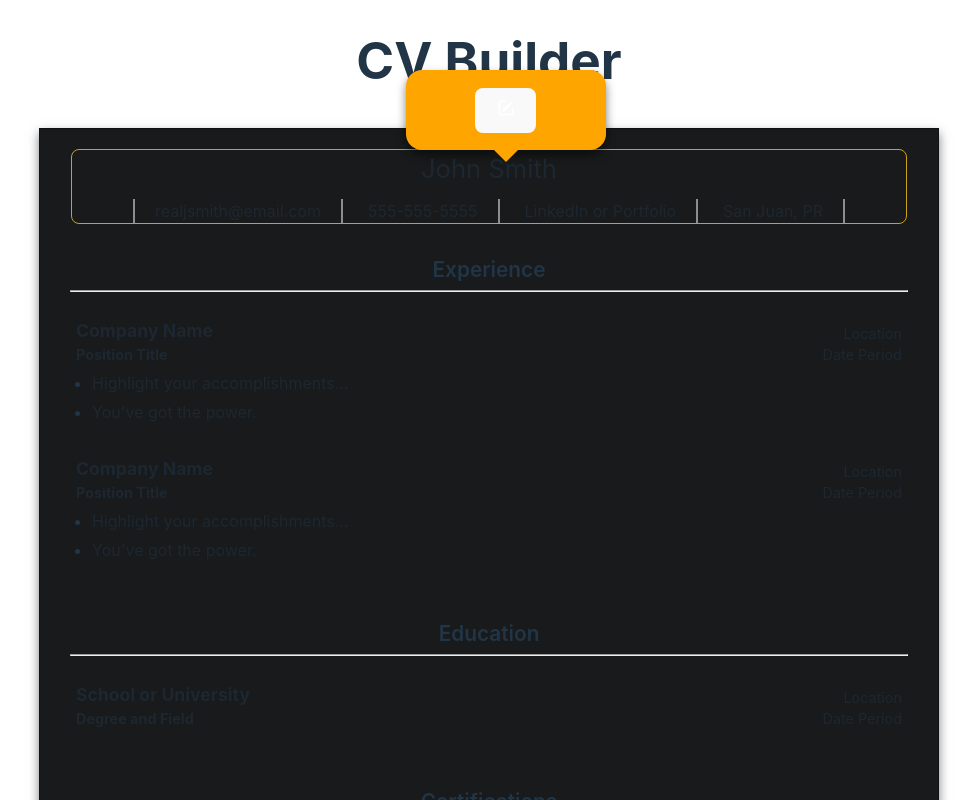
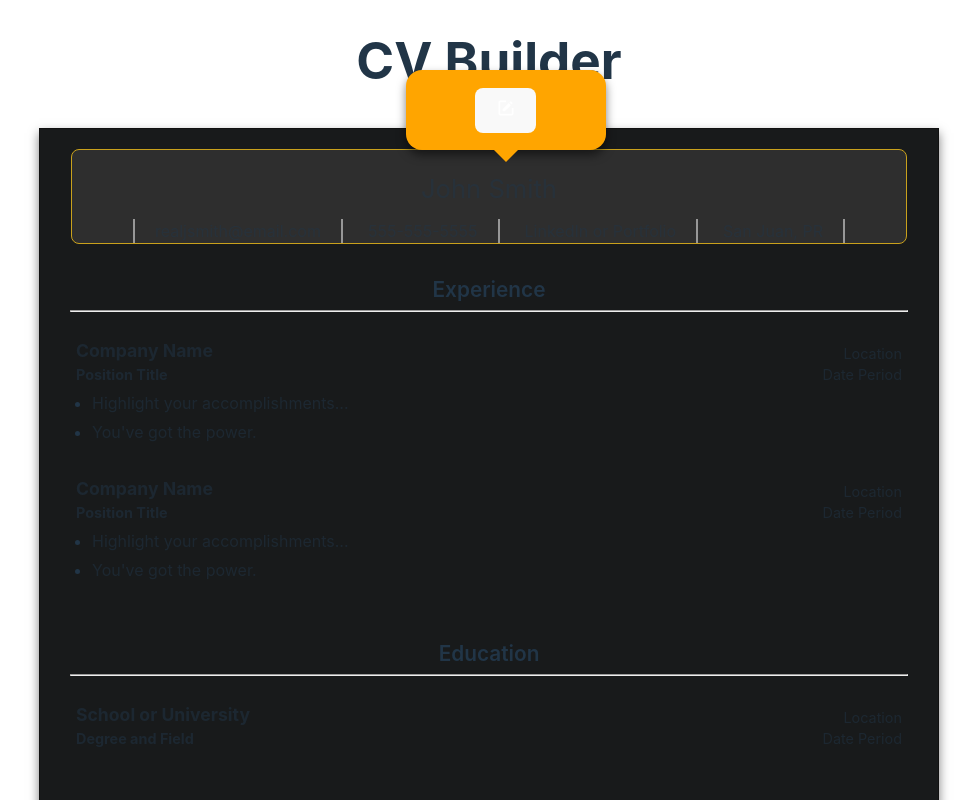
Before and after one commit to joel-jcs/cv-builder, a React (Vite) app: page / in a window 1280 px wide. In both pictures the pointer is over the element 639 px from the left and 186 px from the top of the page. Shown: the top 800 px of the page, without its empty margins (151-1128 px from the left). Built offline with nearby package versions, Linux system fonts and the light colour scheme.

Commit message:
styling update

```diff
--- a/src/styles/ResumeHeader.css
+++ b/src/styles/ResumeHeader.css
@@ -9,11 +9,17 @@ header {
   border-radius: 0.5rem;
   width: 97.5%;
   margin: 0 auto;
+  padding-top: 20px;
 }
 
-header:hover,
+header:hover {
+  border-color: rgb(201, 161, 28);
+  background-color: rgb(46, 46, 46);
+}
+
 header:focus-within {
   border-color: rgb(201, 161, 28);
+  background-color: rgb(30, 30, 30);
 }
 
 .name {
```
